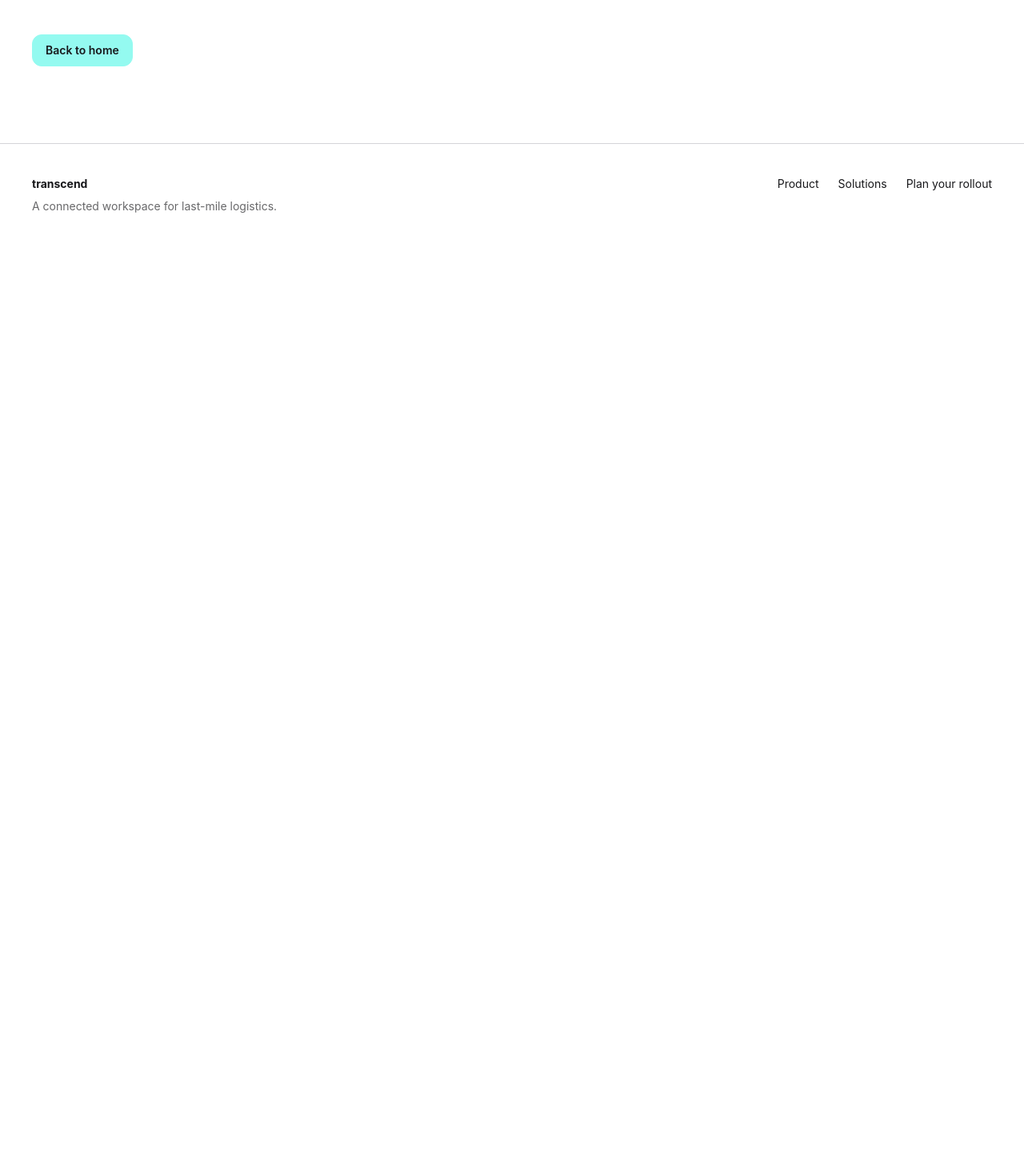
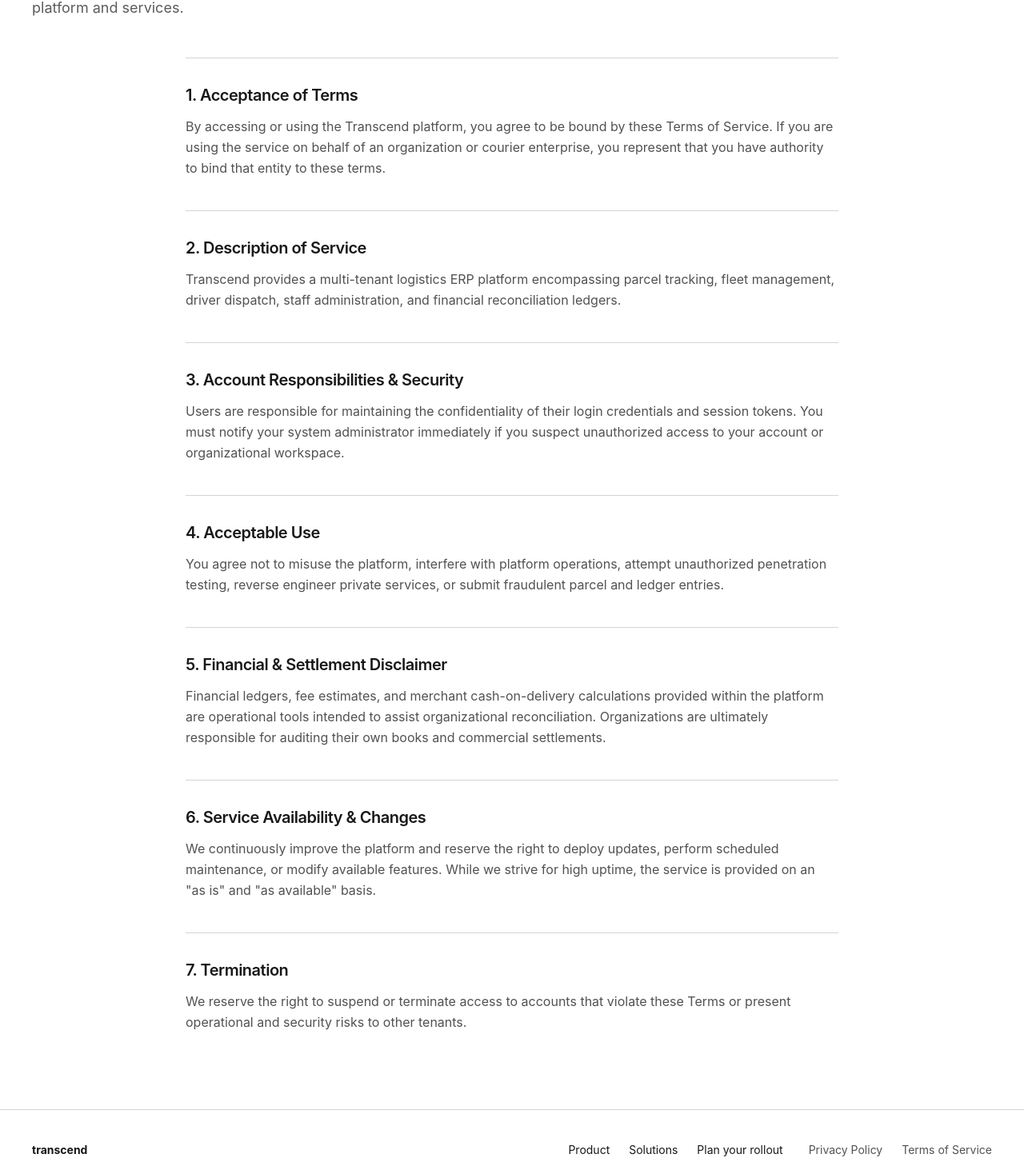
Before and after one commit to zayminmaw/ft_transcendence, a React (Vite) app in the folder frontend/: page /terms in a window 1280 px wide. Shown: the part 372-1830 px from the top of the page at 80% size. Before the commit the page ends 800 px from the top, so only its background shows below. Built offline with nearby package versions, Linux system fonts and the light colour scheme.

Commit message:
feat(marketing): add privacy policy and terms of service pages

```diff
--- a/frontend/src/modules/marketing/components/MarketingLayout.tsx
+++ b/frontend/src/modules/marketing/components/MarketingLayout.tsx
@@ -6,11 +6,17 @@ const navigation = [
 	{ to: '/solutions', label: 'Solutions' },
 	{ to: '/contact', label: 'Plan your rollout' },
 ];
+const legalLinks = [
+	{ to: '/privacy', label: 'Privacy Policy' },
+	{ to: '/terms', label: 'Terms of Service' },
+];
 const titles: Record<string, string> = {
 	'/': 'Transcend — From first pickup to final payout',
 	'/product': 'Product — Transcend',
 	'/solutions': 'Solutions — Transcend',
 	'/contact': 'Plan your rollout — Transcend',
+	'/privacy': 'Privacy Policy — Transcend',
+	'/terms': 'Terms of Service — Transcend',
 };
 
 export function MarketingLayout() {
@@ -80,6 +86,7 @@ export function MarketingLayout() {
 							A connected workspace for last-mile logistics.
 						</p>
 					</div>
+					<div className="flex flex-col gap-4 sm:flex-row sm:gap-8">
 						<nav
 							aria-label="Footer navigation"
 							className="flex flex-wrap items-start gap-6"
@@ -90,6 +97,17 @@ export function MarketingLayout() {
 								</Link>
 							))}
 						</nav>
+						<nav
+							aria-label="Legal navigation"
+							className="flex flex-wrap items-start gap-6 opacity-75"
+						>
+							{legalLinks.map(({ to, label }) => (
+								<Link key={to} to={to} className="link link-hover">
+									{label}
+								</Link>
+							))}
+						</nav>
+					</div>
 				</div>
 			</footer>
 		</div>
--- /dev/null
+++ b/frontend/src/modules/marketing/pages/PrivacyPage.tsx
@@ -0,0 +1,56 @@
+import { PageIntro } from '../components/PageIntro';
+
+const sections = [
+	{
+		title: '1. Information We Collect',
+		content:
+			'Transcend collects information required to provide multi-tenant courier and logistics management services. This includes account credentials (such as 42 Intra login credentials and email), profile details, organization memberships, parcel waybill data, recipient contact information, driver assignments, and vehicle asset records.',
+	},
+	{
+		title: '2. Operational & Telemetry Data',
+		content:
+			'To facilitate accurate dispatch and proof of delivery, our platform may process operational telemetry such as delivery timestamps, status update events, and geographic coordinates associated with parcel handoffs.',
+	},
+	{
+		title: '3. Data Security & Tenant Isolation',
+		content:
+			'We implement strict organizational boundaries to protect tenant data. Data is protected in transit using HTTPS (TLS encryption) and access is strictly governed by role-based access control (RBAC). Data belonging to one organization is logically isolated and inaccessible to unauthorized tenants.',
+	},
+	{
+		title: '4. Third-Party Services & OAuth',
+		content:
+			'Transcend integrates with third-party authentication providers, including the 42 School OAuth 2.0 API. When you authenticate using 42, we only retrieve authorized profile information necessary to verify your identity and manage workspace membership.',
+	},
+	{
+		title: '5. Retention & Your Rights',
+		content:
+			'Logistics and financial ledger records are retained in accordance with operational and audit requirements. Users have the right to inspect their personal information, request corrections, or request account deactivation through their organization administrator.',
+	},
+	{
+		title: '6. Updates & Contact',
+		content:
+			'We may update this Privacy Policy from time to time. If you have questions regarding data privacy or compliance, please reach out to the Transcend platform team via the contact form or through your system administrator.',
+	},
+];
+
+export function PrivacyPage() {
+	return (
+		<>
+			<PageIntro
+				eyebrow="Legal & Compliance"
+				title="Privacy Policy"
+				description="How Transcend collects, safeguards, and handles organizational and personal data across our courier logistics workspace."
+			/>
+			<section className="mx-auto max-w-4xl px-6 pb-24 md:px-10">
+				<div className="space-y-10">
+					{sections.map(({ title, content }) => (
+						<article key={title} className="border-t border-base-300 pt-8">
+							<h2 className="text-xl font-semibold tracking-tight text-base-content">{title}</h2>
+							<p className="mt-3 leading-relaxed opacity-75">{content}</p>
+						</article>
+					))}
+				</div>
+			</section>
+		</>
+	);
+}
--- /dev/null
+++ b/frontend/src/modules/marketing/pages/TermsPage.tsx
@@ -0,0 +1,61 @@
+import { PageIntro } from '../components/PageIntro';
+
+const terms = [
+	{
+		title: '1. Acceptance of Terms',
+		content:
+			'By accessing or using the Transcend platform, you agree to be bound by these Terms of Service. If you are using the service on behalf of an organization or courier enterprise, you represent that you have authority to bind that entity to these terms.',
+	},
+	{
+		title: '2. Description of Service',
+		content:
+			'Transcend provides a multi-tenant logistics ERP platform encompassing parcel tracking, fleet management, driver dispatch, staff administration, and financial reconciliation ledgers.',
+	},
+	{
+		title: '3. Account Responsibilities & Security',
+		content:
+			'Users are responsible for maintaining the confidentiality of their login credentials and session tokens. You must notify your system administrator immediately if you suspect unauthorized access to your account or organizational workspace.',
+	},
+	{
+		title: '4. Acceptable Use',
+		content:
+			'You agree not to misuse the platform, interfere with platform operations, attempt unauthorized penetration testing, reverse engineer private services, or submit fraudulent parcel and ledger entries.',
+	},
+	{
+		title: '5. Financial & Settlement Disclaimer',
+		content:
+			'Financial ledgers, fee estimates, and merchant cash-on-delivery calculations provided within the platform are operational tools intended to assist organizational reconciliation. Organizations are ultimately responsible for auditing their own books and commercial settlements.',
+	},
+	{
+		title: '6. Service Availability & Changes',
+		content:
+			'We continuously improve the platform and reserve the right to deploy updates, perform scheduled maintenance, or modify available features. While we strive for high uptime, the service is provided on an "as is" and "as available" basis.',
+	},
+	{
+		title: '7. Termination',
+		content:
+			'We reserve the right to suspend or terminate access to accounts that violate these Terms or present operational and security risks to other tenants.',
+	},
+];
+
+export function TermsPage() {
+	return (
+		<>
+			<PageIntro
+				eyebrow="Legal & Compliance"
+				title="Terms of Service"
+				description="The guidelines and conditions governing access to and use of the Transcend platform and services."
+			/>
+			<section className="mx-auto max-w-4xl px-6 pb-24 md:px-10">
+				<div className="space-y-10">
+					{terms.map(({ title, content }) => (
+						<article key={title} className="border-t border-base-300 pt-8">
+							<h2 className="text-xl font-semibold tracking-tight text-base-content">{title}</h2>
+							<p className="mt-3 leading-relaxed opacity-75">{content}</p>
+						</article>
+					))}
+				</div>
+			</section>
+		</>
+	);
+}
--- a/frontend/src/modules/marketing/routes.tsx
+++ b/frontend/src/modules/marketing/routes.tsx
@@ -4,6 +4,8 @@ import { LandingPage } from './pages/LandingPage';
 import { ProductPage } from './pages/ProductPage';
 import { SolutionsPage } from './pages/SolutionsPage';
 import { ContactPage } from './pages/ContactPage';
+import { PrivacyPage } from './pages/PrivacyPage';
+import { TermsPage } from './pages/TermsPage';
 import { NotFoundPage } from './pages/NotFoundPage';
 
 export const marketingRoutes: RouteObject[] = [
@@ -14,6 +16,8 @@ export const marketingRoutes: RouteObject[] = [
 			{ path: 'product', element: <ProductPage /> },
 			{ path: 'solutions', element: <SolutionsPage /> },
 			{ path: 'contact', element: <ContactPage /> },
+			{ path: 'privacy', element: <PrivacyPage /> },
+			{ path: 'terms', element: <TermsPage /> },
 			{ path: '*', element: <NotFoundPage /> },
 		],
 	},
```
Lines whose indentation alone changed are shown as unchanged.
